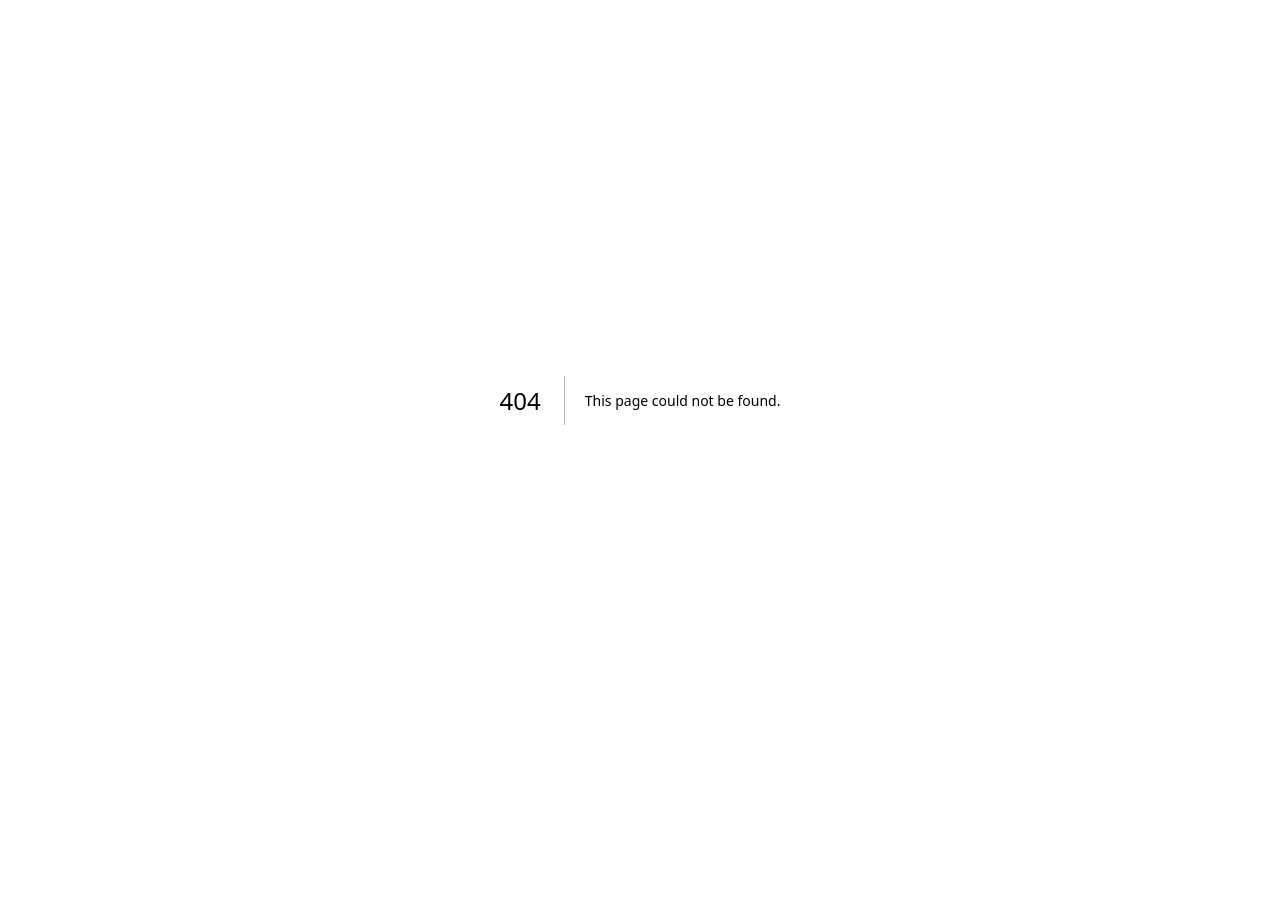
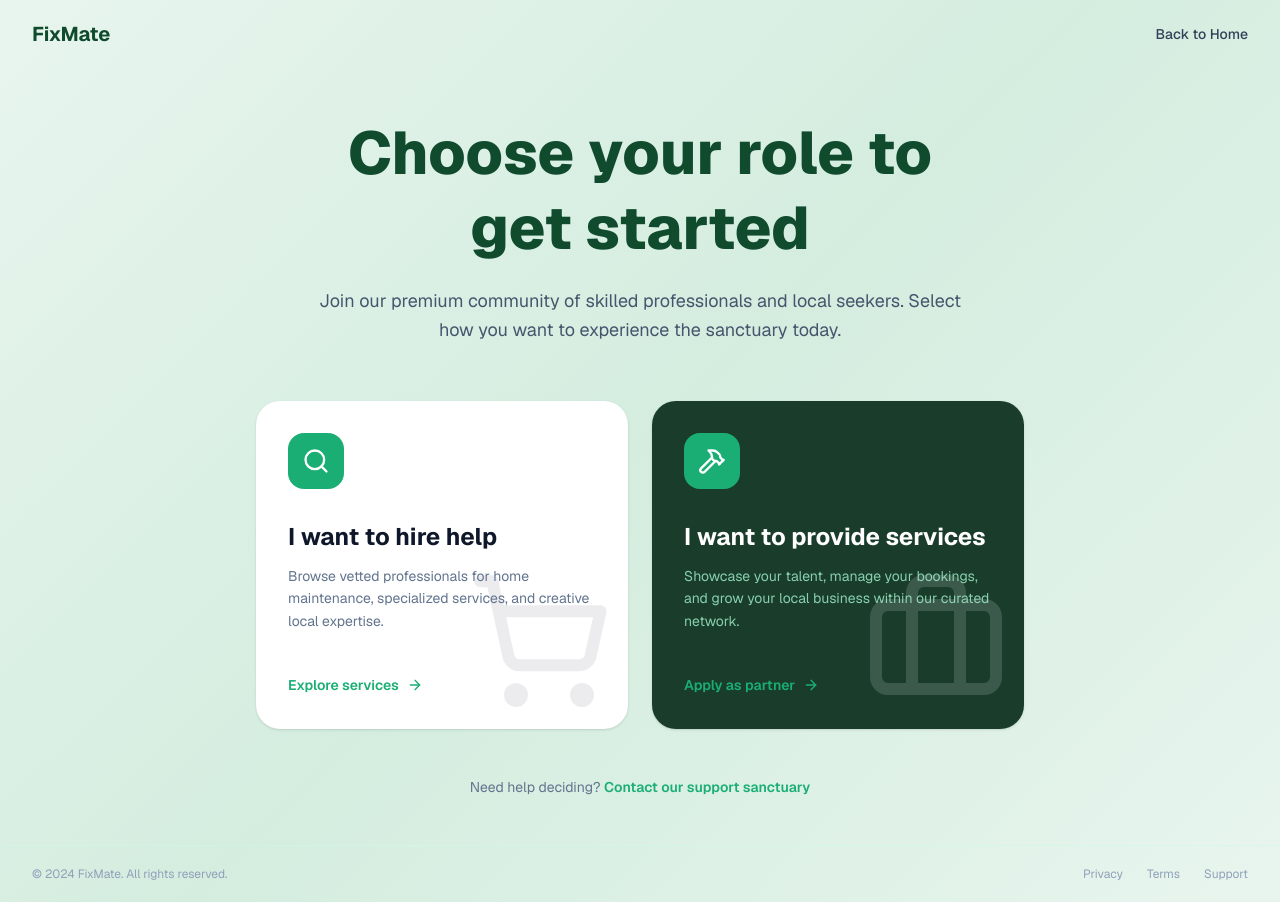
Before and after one commit to QuikSpot/platform, a Next.js app in the folder apps/landing/: page /get-started in a window 1280 px wide. Before the commit this address had no page. Before the commit the page ends 800 px from the top, so only its background shows below. Built offline with nearby package versions, Linux system fonts and the light colour scheme.

Commit message:
actor selection ui

```diff
--- /dev/null
+++ b/apps/landing/app/get-started/page.tsx
@@ -0,0 +1,112 @@
+'use client';
+
+import Link from 'next/link';
+import { ArrowRight, ShoppingCart, Briefcase, Search, Hammer } from 'lucide-react';
+
+export default function GetStarted() {
+  return (
+    <div className="min-h-screen flex flex-col" style={{ background: 'linear-gradient(135deg, #e8f5ee 0%, #d4eddf 50%, #e8f5ee 100%)' }}>
+      {/* Header */}
+      <header className="flex items-center justify-between px-8 py-5">
+        <span className="text-xl font-bold text-[#114b2e]">FixMate</span>
+        <Link
+          href="/"
+          className="text-sm font-medium text-slate-700 hover:text-[#114b2e] transition-colors"
+        >
+          Back to Home
+        </Link>
+      </header>
+
+      {/* Main Content */}
+      <main className="flex-1 flex flex-col items-center justify-center px-6 py-12">
+        {/* Heading */}
+        <div className="text-center mb-14 max-w-2xl">
+          <h1 className="text-5xl md:text-6xl font-extrabold text-[#114b2e] leading-tight mb-5">
+            Choose your role to get started
+          </h1>
+          <p className="text-slate-600 text-lg leading-relaxed">
+            Join our premium community of skilled professionals and local seekers.
+            Select how you want to experience the sanctuary today.
+          </p>
+        </div>
+
+        {/* Cards */}
+        <div className="grid grid-cols-1 md:grid-cols-2 gap-6 w-full max-w-3xl">
+          {/* Hire Help Card */}
+          <div className="relative bg-white rounded-3xl p-8 shadow-sm overflow-hidden group cursor-pointer hover:shadow-md transition-shadow duration-300">
+            {/* Watermark icon */}
+            <div className="absolute bottom-4 right-4 opacity-[0.08]">
+              <ShoppingCart className="w-36 h-36 text-slate-900" />
+            </div>
+
+            {/* Icon badge */}
+            <div className="w-14 h-14 rounded-2xl bg-[#1aae74] flex items-center justify-center mb-8 relative z-10">
+              <Search className="w-7 h-7 text-white" />
+            </div>
+
+            <h2 className="text-2xl font-bold text-slate-900 mb-3 relative z-10">
+              I want to hire help
+            </h2>
+            <p className="text-slate-500 text-sm leading-relaxed mb-10 relative z-10">
+              Browse vetted professionals for home maintenance, specialized services,
+              and creative local expertise.
+            </p>
+
+            <Link
+              href="#"
+              className="inline-flex items-center gap-2 text-[#1aae74] font-semibold text-sm hover:gap-3 transition-all duration-200 relative z-10"
+            >
+              Explore services <ArrowRight className="w-4 h-4" />
+            </Link>
+          </div>
+
+          {/* Provide Services Card */}
+          <div className="relative bg-[#1a3d2b] rounded-3xl p-8 shadow-sm overflow-hidden group cursor-pointer hover:bg-[#163324] transition-colors duration-300">
+            {/* Watermark icon */}
+            <div className="absolute bottom-4 right-4 opacity-[0.15]">
+              <Briefcase className="w-36 h-36 text-white" />
+            </div>
+
+            {/* Icon badge */}
+            <div className="w-14 h-14 rounded-2xl bg-[#1aae74] flex items-center justify-center mb-8 relative z-10">
+              <Hammer className="w-7 h-7 text-white" />
+            </div>
+
+            <h2 className="text-2xl font-bold text-white mb-3 relative z-10">
+              I want to provide services
+            </h2>
+            <p className="text-emerald-200/80 text-sm leading-relaxed mb-10 relative z-10">
+              Showcase your talent, manage your bookings, and grow your local business
+              within our curated network.
+            </p>
+
+            <Link
+              href="#"
+              className="inline-flex items-center gap-2 text-[#1aae74] font-semibold text-sm hover:gap-3 transition-all duration-200 relative z-10"
+            >
+              Apply as partner <ArrowRight className="w-4 h-4" />
+            </Link>
+          </div>
+        </div>
+
+        {/* Support link */}
+        <p className="mt-12 text-sm text-slate-500">
+          Need help deciding?{' '}
+          <Link href="#" className="text-[#1aae74] font-semibold hover:underline">
+            Contact our support sanctuary
+          </Link>
+        </p>
+      </main>
+
+      {/* Footer */}
+      <footer className="flex flex-col md:flex-row items-center justify-between px-8 py-5 border-t border-emerald-100/60">
+        <p className="text-xs text-slate-400">© 2024 FixMate. All rights reserved.</p>
+        <div className="flex items-center gap-6 mt-3 md:mt-0">
+          <Link href="#" className="text-xs text-slate-400 hover:text-slate-600 transition-colors">Privacy</Link>
+          <Link href="#" className="text-xs text-slate-400 hover:text-slate-600 transition-colors">Terms</Link>
+          <Link href="#" className="text-xs text-slate-400 hover:text-slate-600 transition-colors">Support</Link>
+        </div>
+      </footer>
+    </div>
+  );
+}
--- a/apps/landing/app/page.tsx
+++ b/apps/landing/app/page.tsx
@@ -1,6 +1,7 @@
 'use client';
 
 import { useState, useEffect } from 'react';
+import Link from 'next/link';
 import { motion } from 'framer-motion';
 import { Button } from '@/components/ui/button';
 import {
@@ -134,9 +135,11 @@ export default function Home() {
                 Testimonials
               </a>
             </div>
-            <Button className="bg-green-600 hover:bg-green-700 text-white">
-              Get Started
-            </Button>
+            <Link href="/get-started">
+              <Button className="bg-green-600 hover:bg-green-700 text-white">
+                Get Started
+              </Button>
+            </Link>
           </div>
         </div>
       </nav>
```
